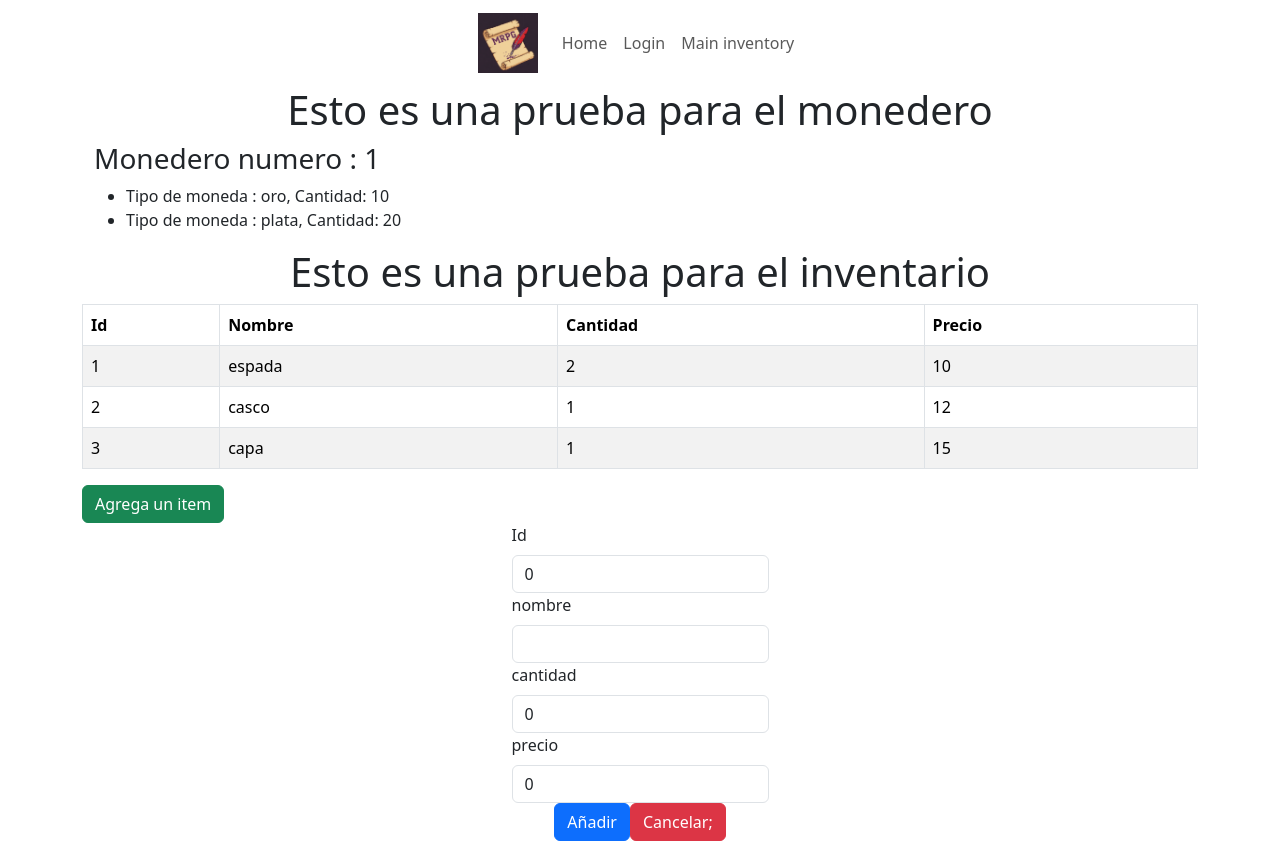
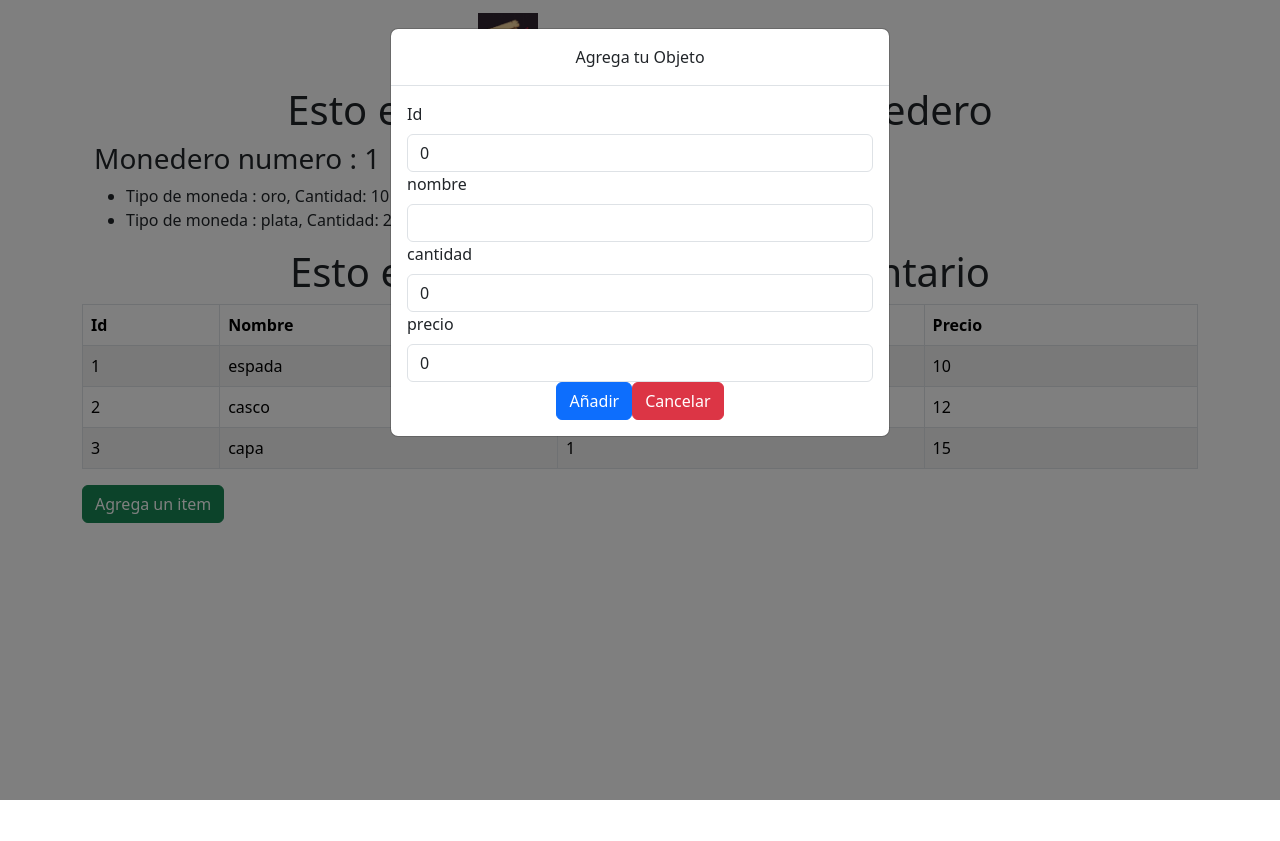
Before and after one commit to Veluxian/pp_001, a React (Create React App) app in the folder front_pp_01/: page /maininventory in a window 1280 px wide. Both pictures are taken after a click on the button "Agrega un item". After the commit the page ends 800 px from the top, so only its background shows below. Built offline with nearby package versions, Linux system fonts and the light colour scheme.

Commit message:
Actualizamos el Modal a uno mas estetico

```diff
--- a/front_pp_01/src/components/forms/addObjectForm.js
+++ b/front_pp_01/src/components/forms/addObjectForm.js
@@ -3,7 +3,7 @@ import { addItems } from "../../services";
 import { Button } from "../../components";
 import { Container, Form } from "react-bootstrap";
 
-export const AddObject = ({onClose}) => {
+export const AddObject = ({isClosed}) => {
 
     const [formData, setFormData]= useState({
         id: 0,
@@ -77,8 +77,8 @@ export const AddObject = ({onClose}) => {
                 <Button type={"submit"} className={"envio"} variant="primary">
                     Añadir
                 </Button>
-                <Button onClick={onClose} className={"boton de prueba"} variant={"danger"}>
-                    Cancelar;
+                <Button onClick={isClosed} className={"boton de prueba"} variant={"danger"}>
+                    Cancelar
                 </Button>
             </Container>
         </Form>
--- a/front_pp_01/src/components/modal/Modal.js
+++ b/front_pp_01/src/components/modal/Modal.js
@@ -1,14 +1,19 @@
 import React from "react";
-import { Container } from "react-bootstrap";
+import { Modal as MD } from "react-bootstrap";
 
-export const Modal = ({isOpen, children}) => {
+export const Modal = ({isOpen, isClosed,children}) => {
     if (!isOpen) return null;
 
     return (
         <>
-        <Container className="d-flex justify-content-center">
-            {children}
-        </Container>
+        <MD show={isOpen} onHide={isClosed} backdrop="static" keyboard={false}>
+            <MD.Header className="justify-content-center">
+                Agrega tu Objeto
+            </MD.Header>
+            <MD.Body>
+                {children}
+            </MD.Body>
+        </MD>
         </>
     );
 };
--- a/front_pp_01/src/components/testModal/modalPruebaComponente.js
+++ b/front_pp_01/src/components/testModal/modalPruebaComponente.js
@@ -8,7 +8,7 @@ export const ModalDePrueba = ({isOpen, isClosed, children}) =>{
     return (
         <>
             <Modal show={isOpen} onHide={isClosed} backdrop="static" keyboard={false}>
-                <Modal.Header closeButton>
+                <Modal.Header className="justify-content-center">
                     aqui va el titulo
                 </Modal.Header>
                 <Modal.Body>
--- a/front_pp_01/src/hooks/modalAddItem.js
+++ b/front_pp_01/src/hooks/modalAddItem.js
@@ -1,10 +1,10 @@
 import {useState} from "react";
 
 export const useModal = () =>{
-    const[isModalOpen, setIsModalOpen] = useState(false);
+    const [show, setShow] = useState(false);
 
-    const openModal = () => setIsModalOpen(true);
-    const closeModal = () => setIsModalOpen(false);
+    const handleShow = () => setShow(true);
+    const handleClose = () => setShow(false);
 
-    return{ isModalOpen, openModal, closeModal };
+    return {show, handleShow ,handleClose};
 };
--- a/front_pp_01/src/pages/mainInventory/MainInventory.js
+++ b/front_pp_01/src/pages/mainInventory/MainInventory.js
@@ -7,7 +7,7 @@ export const MainInventory = () => {
     //const {coins} = usePurse();
     //const {coins} =usePurseById(1);
     //const {items} = useInventory();
-    const { isModalOpen, openModal, closeModal } = useModal();
+    const { show, handleShow, handleClose } = useModal();
     const coins = [
         {
             idPurse : 1,
@@ -56,13 +56,13 @@ export const MainInventory = () => {
         </div>
         <Inventory data={items} />
         <div class="container d-flex justify-content-left">
-            <Button onClick={openModal} className={"prueba"} variant={"success"}>
+            <Button onClick={handleShow} className={"prueba"} variant={"success"}>
                 Agrega un item
             </Button>
         </div>
         <div class="container d-flex justify-content-center">
-            <Modal isOpen={isModalOpen}>
-                <AddObject  onClose={closeModal}/>
+            <Modal isOpen={show}>
+                <AddObject  isClosed={handleClose}/>
             </Modal>
         </div>
         </>
```
